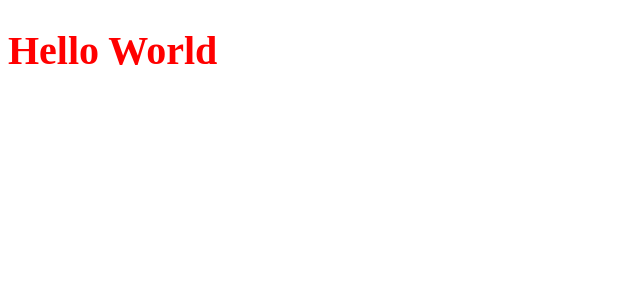
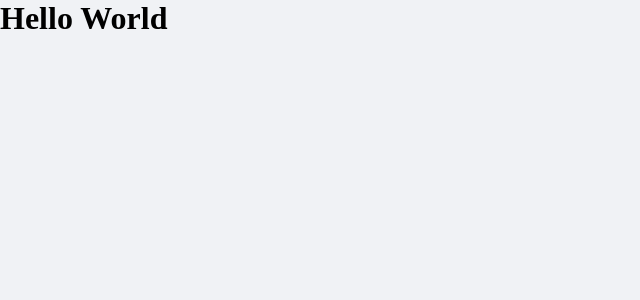
Before and after one commit to cleytonlang/react-finance, a React (Create React App) app: page / in a window 1280 px wide. Shown: the top 300 px of the page, without its empty margins (0-640 px from the left). Built offline with nearby package versions, Linux system fonts and the light colour scheme.

Commit message:
create styled components global

```diff
--- a/public/index.html
+++ b/public/index.html
@@ -4,6 +4,7 @@
 <head>
   <meta charset="utf-8" />
   <meta name="viewport" content="width=device-width, initial-scale=1" />
+  <link rel="shortcut icon" href="favicon.png" type="image/png">
   <title>Finance</title>
 </head>
 
--- a/src/App.tsx
+++ b/src/App.tsx
@@ -1,12 +1,10 @@
-import styled from "styled-components";
-const Title = styled.h1`
-  font-size: 2.5em;
-  color: #ff0000;
-`;
+import { GlobalStyle } from "./styles/global";
+
 export function App() {
   return (
     <div className="App">
-      <Title>Hello World</Title>
+      <h1>Hello World</h1>
+      <GlobalStyle />
     </div>
   );
 }
--- /dev/null
+++ b/src/styles/global.ts
@@ -0,0 +1,41 @@
+import { createGlobalStyle } from "styled-components";
+export const GlobalStyle = createGlobalStyle`
+:root{
+    --background: #f0f2f5;
+    --red: #e52e4d;
+    --blue:#5429CC;
+    --blue-light: #6933FF;
+    --text-title: #363F5F;
+    --text-body: #969CB3;
+    --shape: #FFFFFF
+}
+*{
+    margin: 0;
+    padding: 0;
+    box-sizing: border-box;
+}
+
+html{
+    @media (max-width: 1080px) {
+        font-size: 93.75%;
+    }
+
+    @media (max-width: 720px) {
+        font-size: 87.5%;
+    }
+}
+
+body{
+    background: var(--background);
+    webkit-font-smoothing: antialiased;
+}
+
+button{
+    cursor: pointer;
+}
+
+[disabled]{
+    opacity: 0.6;
+    cursor: not-allowed;
+}
+`;
```
